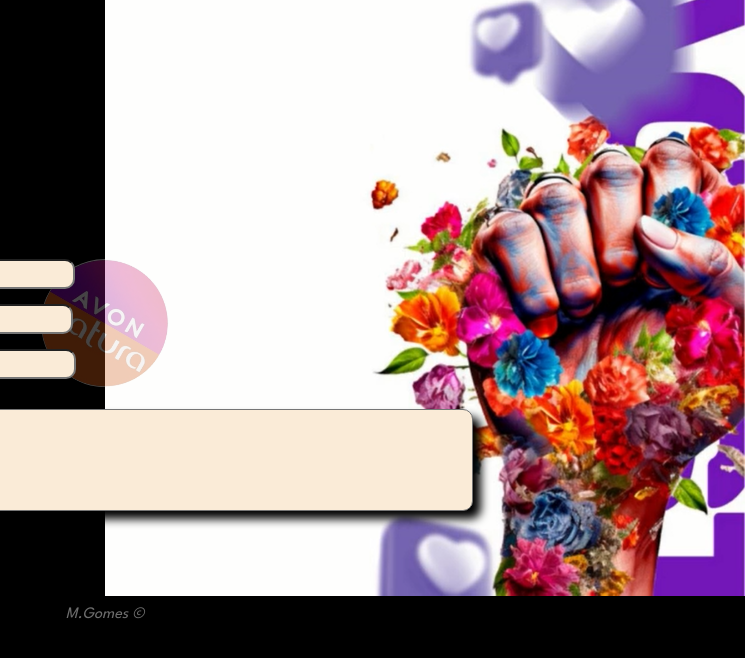
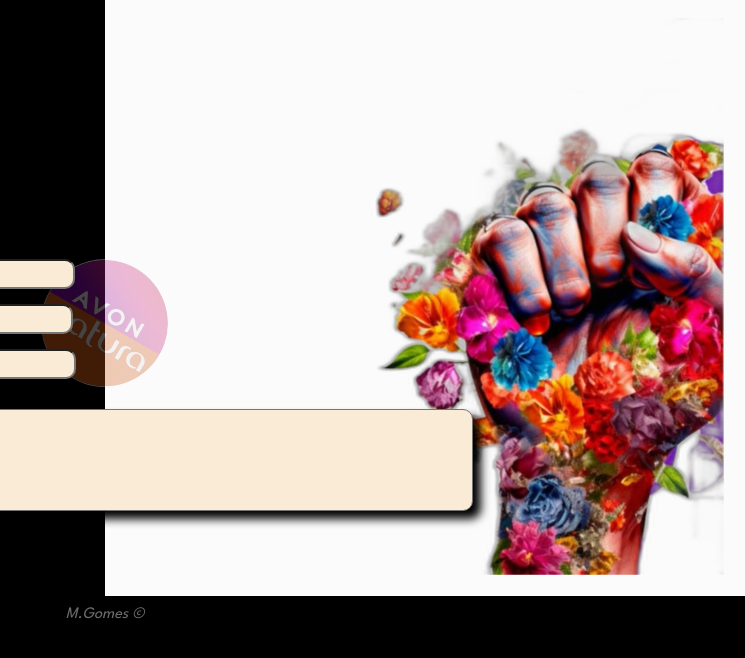
Before and after one commit to Celo-Gomes/powerbeauty, a plain HTML site: page conect.html in a window 1280 px wide. Shown: the full height of the page, 535-1280 px from the left. Drawn offline with nearby package versions, Linux system fonts and the light colour scheme.

Commit message:
alt background image

```diff
--- a/conectStyle.css
+++ b/conectStyle.css
@@ -137,7 +137,7 @@ ion-icon{background-color: transparent;}
 aside{
     grid-area: aside;
     height: 600px;
-    background-image: url(./assets/femmePower.png);
+    background-image: url(./assets/femmePower2.png);
     background-position: right;
     background-size: cover;
 }
```
